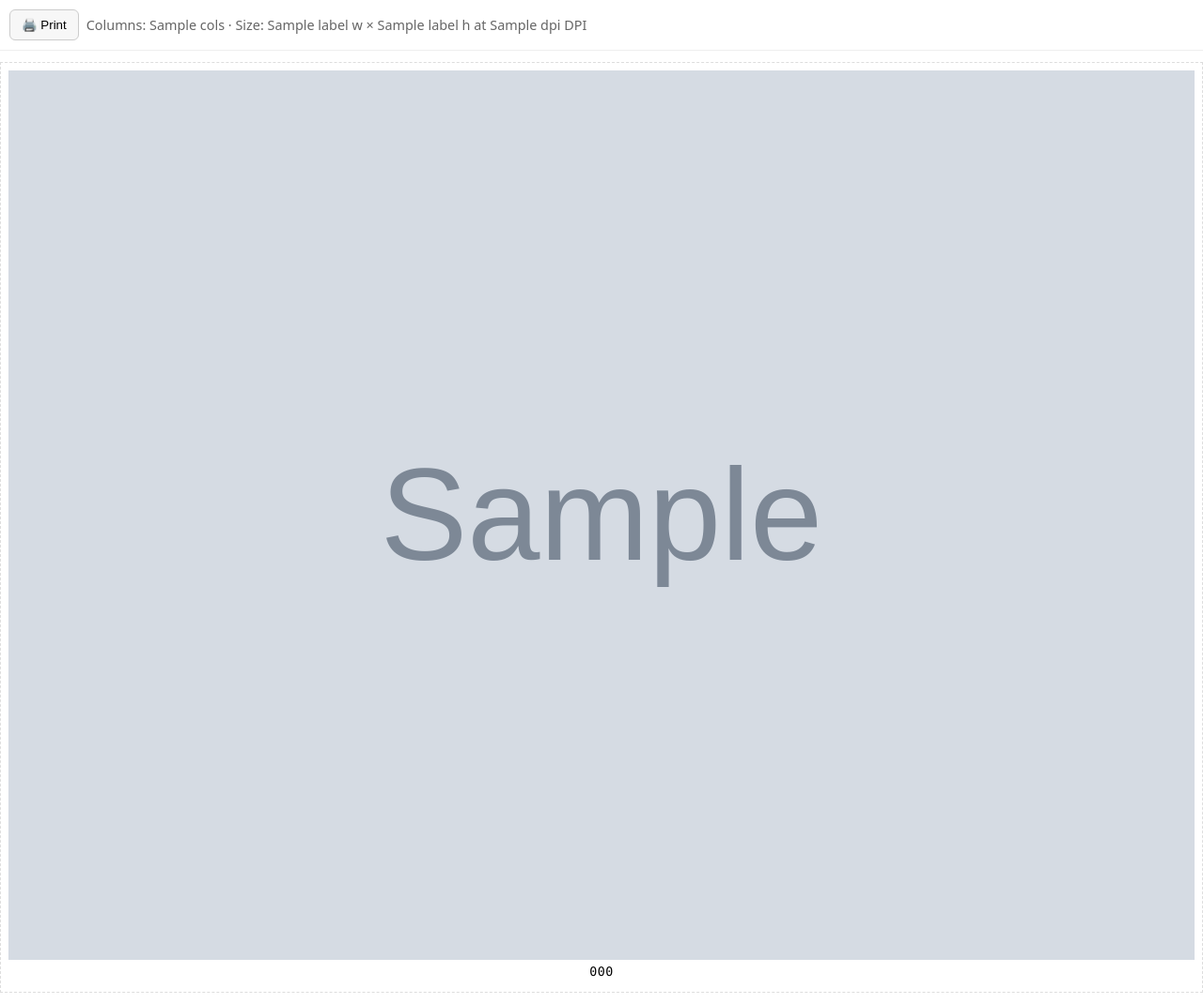
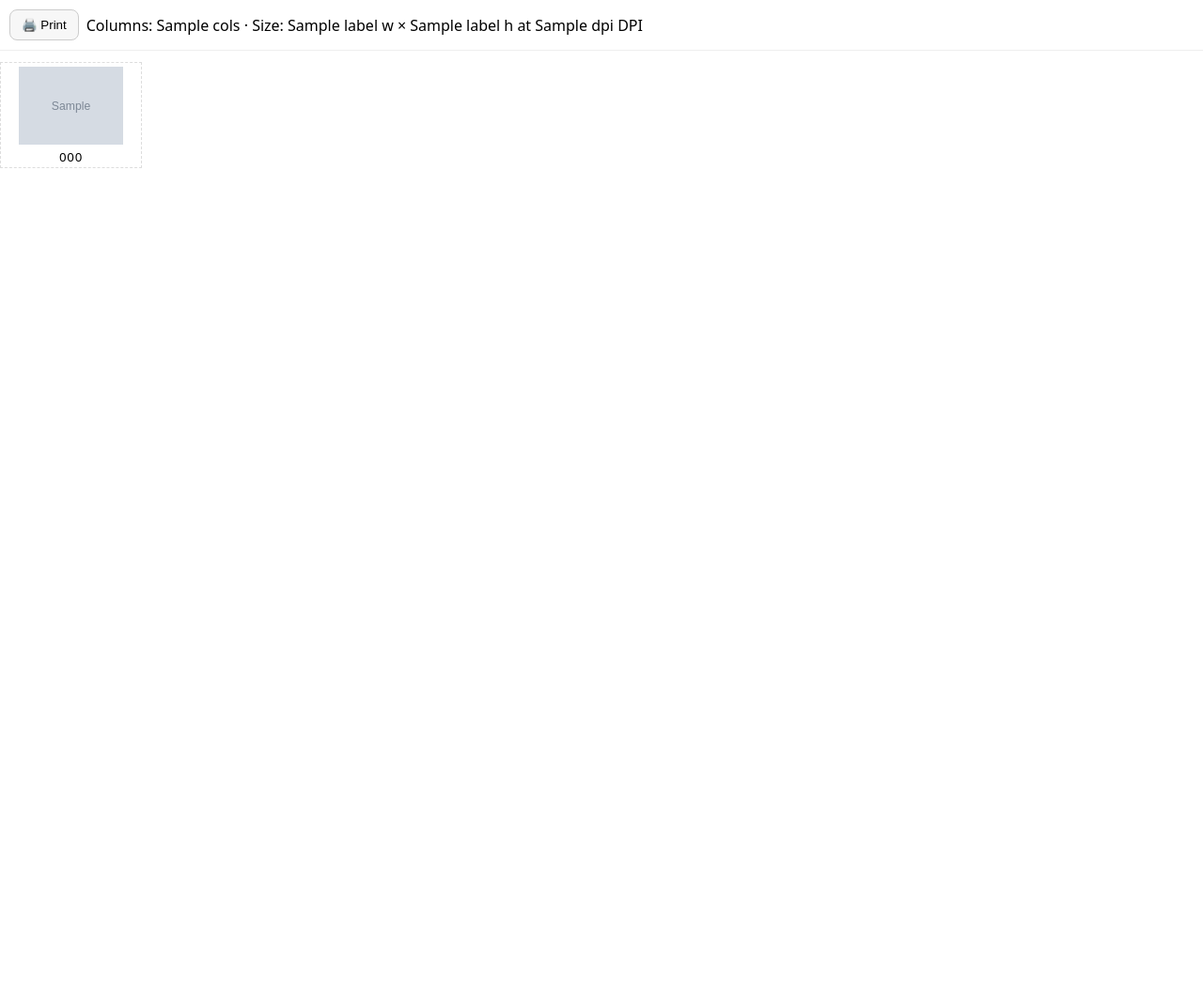
Before and after one commit to noahc763/posh-inventory, a Flask app: template templates/labels_print.html in a window 1280 px wide. Shown: the whole page at 94% size. After the commit the page ends 179 px from the top, so only its background shows below. Run offline with Flask 3, Linux system fonts and the light colour scheme; the template is opened without the code that fills it: most values are stand-ins (such as "Sample title", 1, 10 or a date in 2020); grey boxes marked "Sample" are stand-in pictures.

Commit message:
edited barcodes

```diff
--- a/labels.py
+++ b/labels.py
@@ -95,7 +95,7 @@ def _labels_for_items(items: List[Item], dpi: int) -> List[dict]:
         code = (it.barcode or "").strip()
         if not code:
             continue
-        img = _barcode_png_data_url(code, dpi=dpi, write_text=True)
+        img = _barcode_png_data_url(code, dpi=dpi, write_text=False)
         out.append({"barcode": code, "img": img})
     return out
 
--- a/templates/labels_print.html
+++ b/templates/labels_print.html
@@ -6,93 +6,95 @@
   <meta name="viewport" content="width=device-width, initial-scale=1">
 
   <style>
-    :root {
-      --label-w: {{ label_w }};   /* e.g., 40mm */
-      --label-h: {{ label_h }};   /* e.g., 30mm */
-      --gap:     {{ gap }};       /* e.g., 2mm */
-      --margin:  {{ margin }};    /* e.g., 4mm */
-      --cols:    {{ cols }};      /* 1 for roll printers */
-      --caption-h: 7mm;           /* reserved space for digits */
+    :root{
+      --label-w: 40mm;   /* physical label width */
+      --label-h: 30mm;   /* physical label height */
+      --gap:     0mm;    /* no gaps for roll */
+      --margin:  0mm;    /* no page margin */
+      --cols:    {{ cols|default(1) }};
     }
 
-    body { margin:0; background:#fff; font-family: system-ui, -apple-system, Segoe UI, Roboto, Arial, sans-serif; }
-
-    .toolbar {
+    /* Screen helpers */
+    body {
+      font-family: system-ui, -apple-system, Segoe UI, Roboto, Arial, sans-serif;
+      margin: 0;
+    }
+    .toolbar{
       display:flex; gap:8px; align-items:center; padding:10px;
       position: sticky; top:0; background:#fff; border-bottom:1px solid #eee; z-index:1;
     }
-    .toolbar .btn { padding:8px 12px; border:1px solid #ccc; border-radius:6px; background:#f7f7f7; cursor:pointer; }
-    .info { color:#666; font-size:0.9rem; }
+    .toolbar .btn { padding:8px 12px; border:1px solid #ccc; border-radius:8px; background:#f7f7f7; cursor:pointer; }
 
-    .sheet {
-      margin:12px auto;
+    /* Canvas that holds all labels */
+    .sheet{
+      margin: 12px auto;
       width: calc((var(--label-w) * var(--cols)) + (var(--gap) * (var(--cols) - 1)) + (var(--margin) * 2));
       padding: var(--margin);
       box-sizing: content-box;
       background:#fff;
     }
 
-    .grid {
+    .grid{
       display:grid;
       grid-template-columns: repeat(var(--cols), var(--label-w));
       grid-auto-rows: var(--label-h);
       gap: var(--gap);
     }
 
-    .label {
+    /* The label itself should be exactly 40x30mm with no extra padding in print */
+    .label{
       width: var(--label-w);
       height: var(--label-h);
       box-sizing: border-box;
       display:flex;
-      flex-direction: column;
+      flex-direction:column;
       align-items:center;
       justify-content:center;
-      padding: 2mm 2mm 2mm;
-      border: 1px dashed #ddd;    /* for on-screen alignment only */
-      page-break-inside: avoid;
-      overflow: hidden;
+      gap: 2mm;           /* spacing between image and digits */
+      padding: 0mm;       /* IMPORTANT: no padding in print */
+      border: 1px dashed #ddd; /* screen-only visual aid */
     }
 
-    .imgwrap {
+    .imgwrap{
       width: 100%;
-      /* Leave room for the code below so bars can’t collide with it */
-      height: calc(var(--label-h) - var(--caption-h));
-      display:flex;
-      align-items:center;
-      justify-content:center;
+      height: calc(var(--label-h) - 8mm); /* leave room for digits */
+      display:flex; align-items:center; justify-content:center;
     }
-    .imgwrap img {
-      display:block;
-      max-width:100%;
-      max-height:100%;
+    .imgwrap img{
+      width: 100%;
+      height: 100%;
+      object-fit: contain;           /* fill area while preserving aspect */
+      image-rendering: crisp-edges;  /* helps thermal printers */
     }
 
-    .code {
-      height: var(--caption-h);
-      display:flex;
-      align-items:center;
-      justify-content:center;
-      width: 100%;
-      font: 10pt/1.1 ui-monospace, SFMono-Regular, Menlo, Monaco, Consolas, "Liberation Mono", monospace;
-      letter-spacing: 0.04em;
+    .digits{
+      font-size: 10pt;
+      line-height: 1;
+      letter-spacing: 0.06em;
       white-space: nowrap;
-      overflow: hidden;
-      text-overflow: ellipsis;
     }
 
-    .label img{
-      width:100%;
-      height:100%;
-      object-fit:contain; /* keep aspect ratio */
-    }
-
+    /* Print rules: force the physical paper size and disable margins/scaling */
     @media print {
-      @page { size:auto; margin:0; }
-      .toolbar { display:none; }
-      .label { border: none; }
-      .sheet { margin:0 auto; }
+      @page {
+        size: var(--label-w) var(--label-h);
+        margin: 0;
+      }
+      html, body {
+        width: var(--label-w);
+        height: var(--label-h);
+        margin: 0 !important;
+        -webkit-print-color-adjust: exact;
+        print-color-adjust: exact;
+      }
+      .toolbar{ display:none; }
+      .sheet{ margin: 0 auto; padding: 0; }
+      .label{ border: none; }  /* remove the dashed border in print */
+      /* If you’re printing multiple labels, most roll drivers will print one per page.
+         For sheet printers (A4/Letter), set cols > 1 and adjust @page to the sheet size instead. */
     }
   </style>
+
 </head>
 <body>
 
@@ -108,7 +110,7 @@
         <div class="imgwrap">
           <img src="{{ lab.img }}" alt="Barcode {{ lab.barcode }}">
         </div>
-        <div class="code">{{ lab.barcode }}</div>
+        <div class="digits">{{ lab.barcode }}</div>
       </div>
     {% endfor %}
   </div>
```
